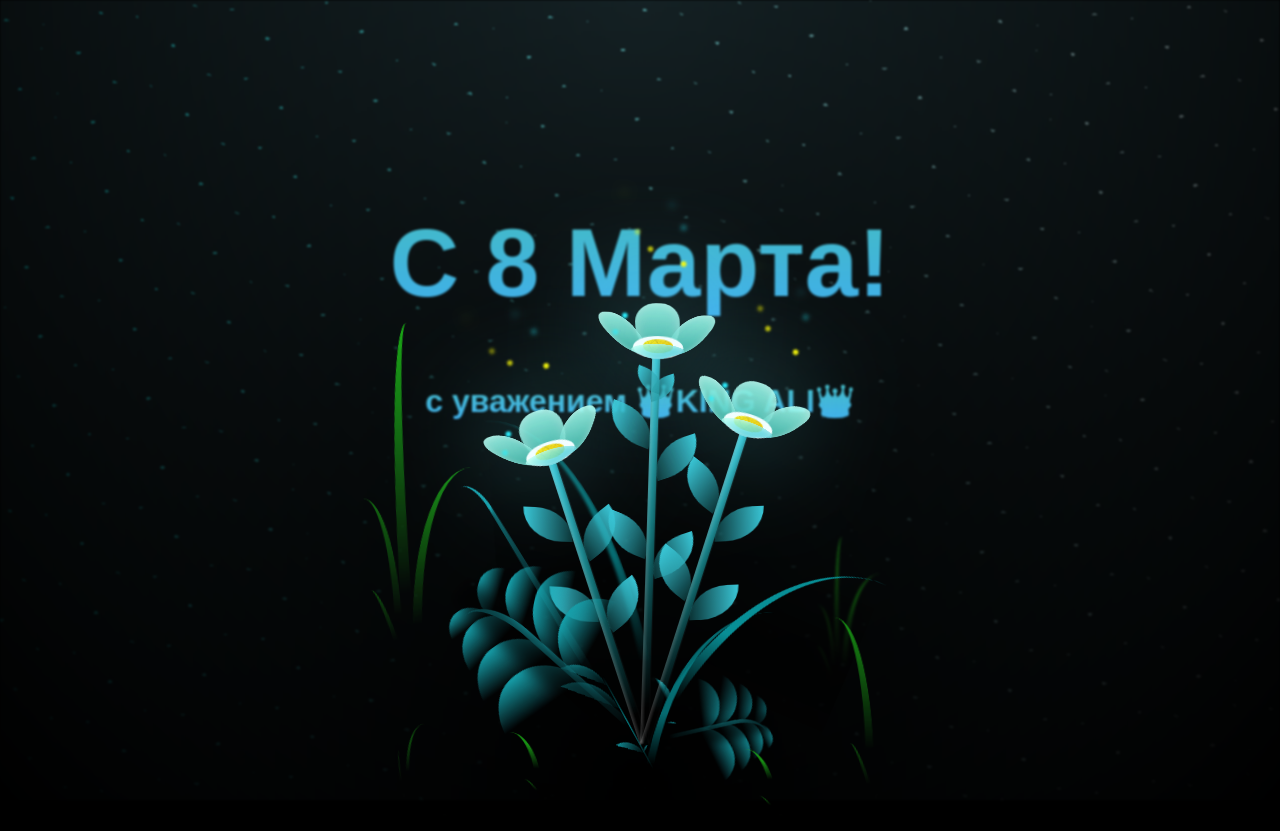
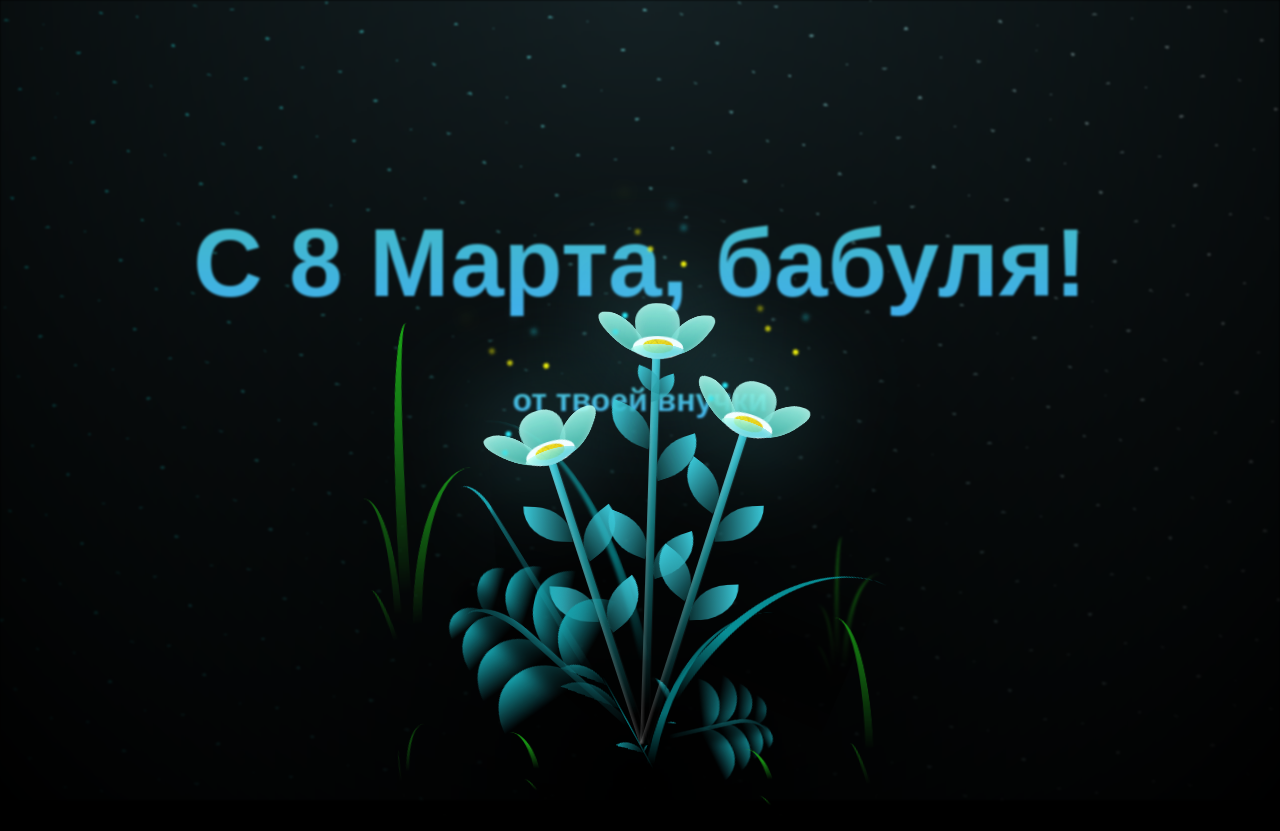
Before and after one commit to qweklii/8-march, a plain HTML site: page index.html in a window 1280 px wide. Drawn offline with Linux system fonts and the light colour scheme.

Commit message:
Update index.html

```diff
--- a/index.html
+++ b/index.html
@@ -8,8 +8,8 @@
 <body class="not-loaded">
 <div class="night">
     <div class="march_text">
-        <h1 class="animated_march_text">С 8 Марта!</h1>
-        <h1 class="animated_march_text2">с уважением 👑KING ALI👑</h1>
+        <h1 class="animated_march_text">С 8 Марта, бабуля!</h1>
+        <h1 class="animated_march_text2">от твоей внучки </h1>
     </div>
 </div>
 <div class="flowers">
```
